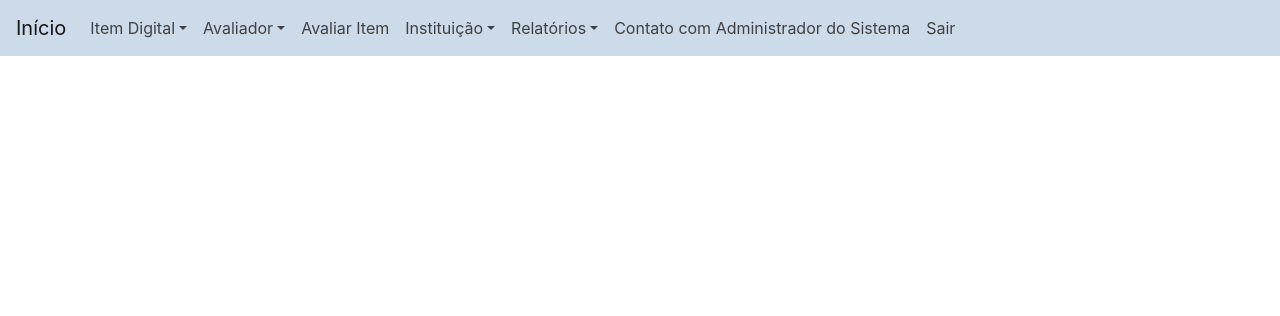
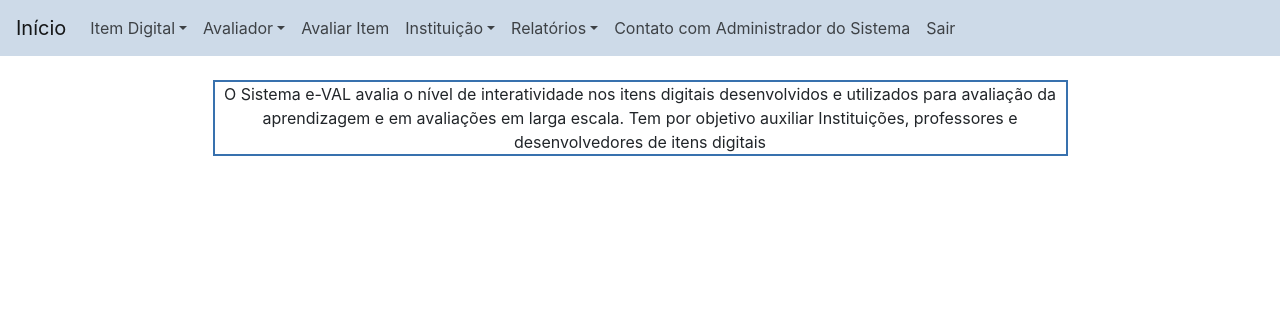
Before and after one commit to rodrigoelias15/SistemaEval, a Laravel app: page /home in a window 1280 px wide. Shown: the top 316 px of the page. Run offline with Laravel 8, Linux system fonts and the light colour scheme; the visitor is signed in with stand-in values (Sample User, id 1).

Commit message:
Mensagem pagina inicial (incompleto)

```diff
--- a/public/css/style.css
+++ b/public/css/style.css
@@ -222,3 +222,7 @@ svg{
 	width: 15.5px;
 	height: 15.5px;
 }
+
+#texto_apresentacao {
+	border: solid #3871ae 2px;
+}
--- a/resources/views/home.blade.php
+++ b/resources/views/home.blade.php
@@ -1,9 +1,17 @@
 @extends('layouts.layout')
 
 @section('titulo_pagina')
-Página Inicial
+    Página Inicial
 @endsection
 
 @section('content')
-
+    <div class="row justify-content-center">
+        <div class="text-center w-75 mt-4">
+            <section id="texto_apresentacao">
+                O Sistema e-VAL avalia o nível de interatividade nos itens digitais desenvolvidos e utilizados para
+                avaliação da aprendizagem e em avaliações em larga escala. Tem por objetivo auxiliar Instituições,
+                professores e desenvolvedores de itens digitais
+            </section>
+        </div>
+    </div>
 @endsection
```
